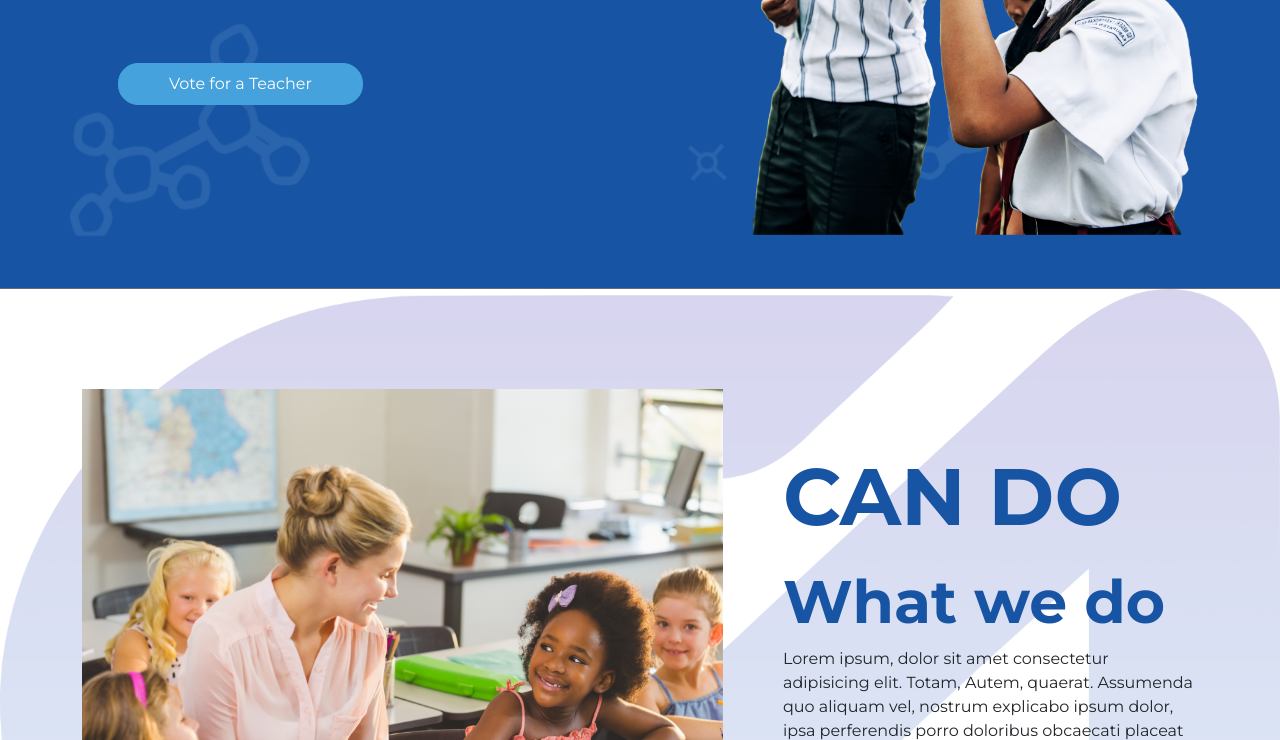
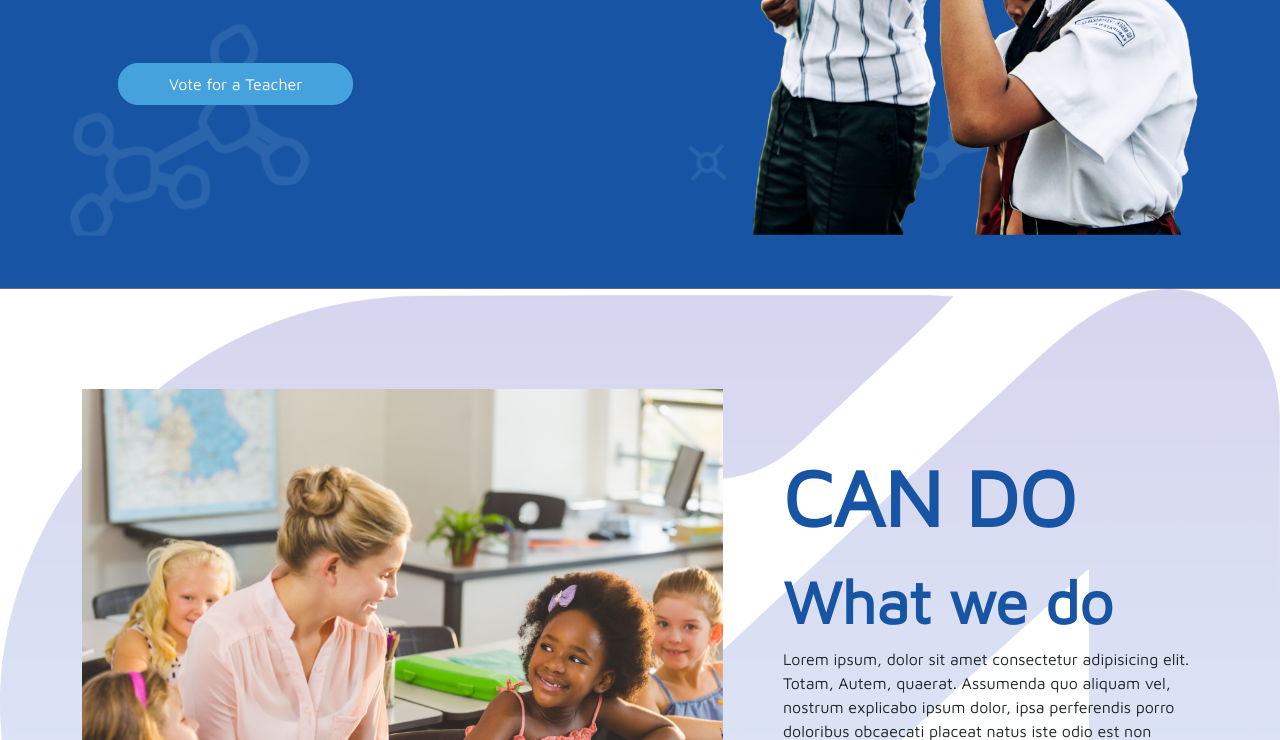
Before and after one commit to danushka28/canndo, a plain HTML site: page index.html in a window 1280 px wide. Shown: the part 411-1151 px from the top of the page. Drawn offline with nearby package versions, Linux system fonts and the light colour scheme; a script that the page names is missing.

Commit message:
Update style.css

```diff
--- a/css/style.css
+++ b/css/style.css
@@ -1,6 +1,7 @@
-@import url('https://fonts.googleapis.com/css2?family=Montserrat:wght@400;500;700&display=swap');
+/* @import url('https://fonts.googleapis.com/css2?family=Montserrat:wght@400;500;700&display=swap'); */
+@import url('https://fonts.googleapis.com/css?family=Maven Pro');
 * {
-	font-family: 'Montserrat', sans-serif;
+	font-family: 'Maven Pro';
 }
 body {
 	background: #ffffff;
```
